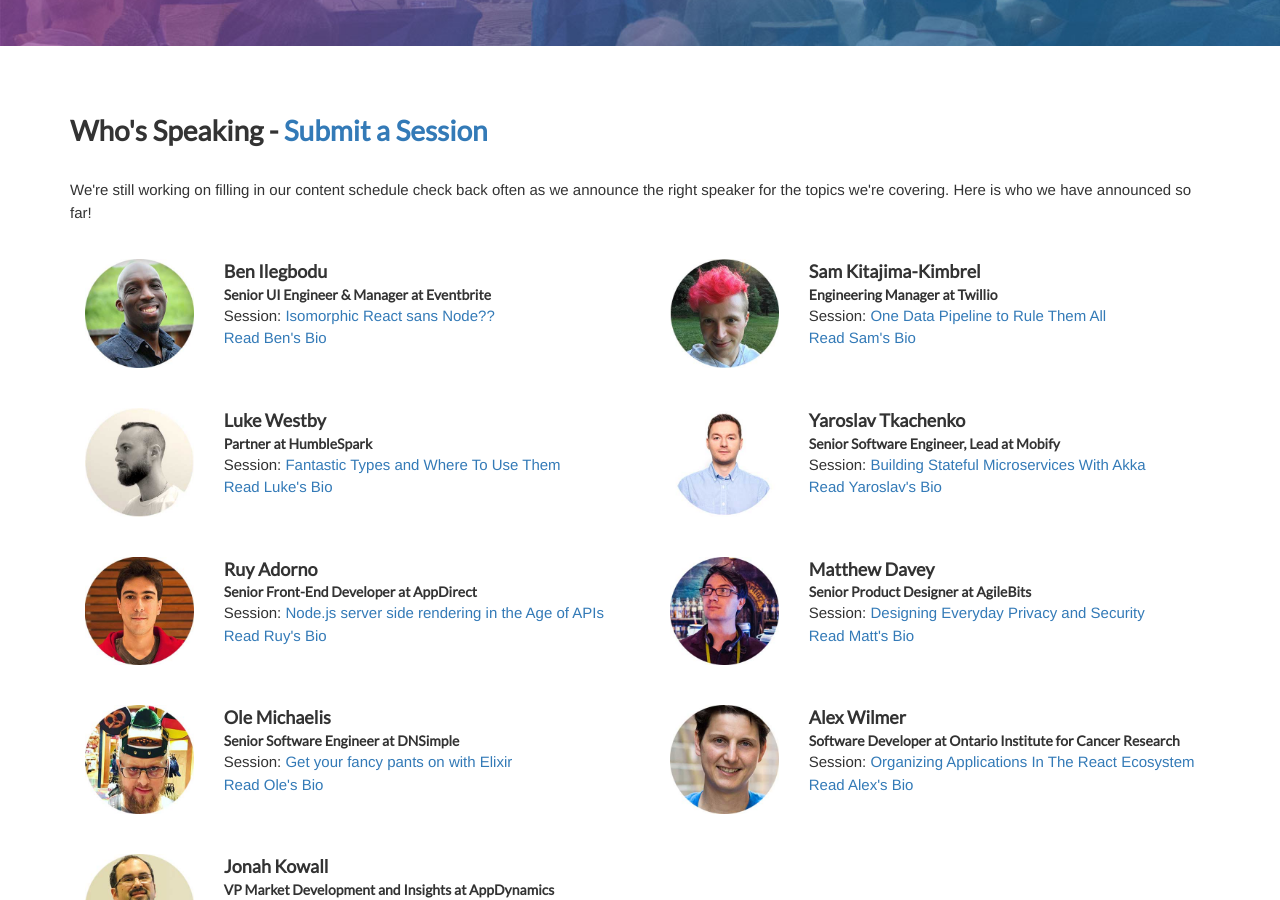
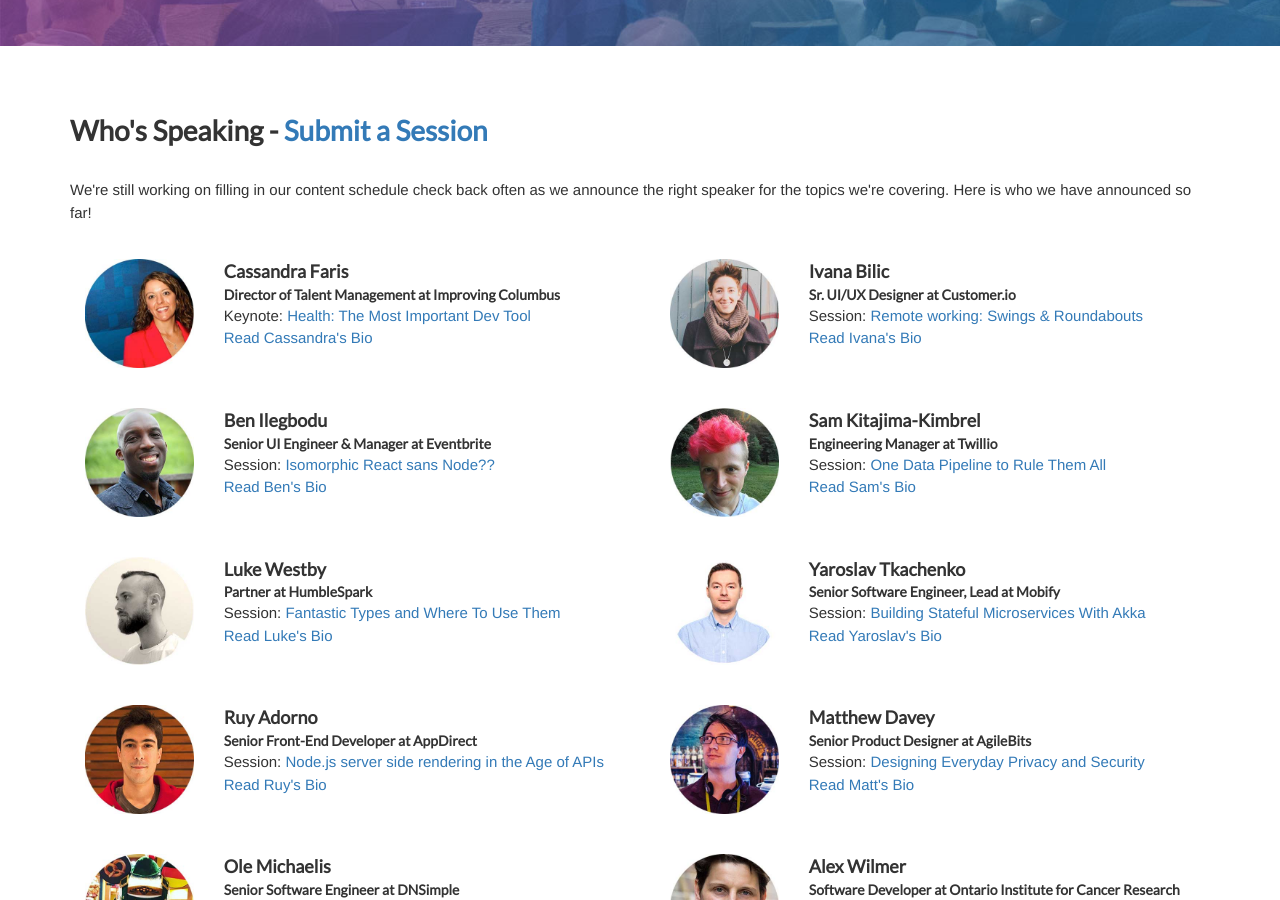
Before and after one commit to fullstackto/fsto2017, a Jekyll site: the page built from index.html, in a window 1280 px wide and 900 px high, scrolled down 1538 px. Built offline with Jekyll 4.4.1, drawn with Linux system fonts in a browser that asks for light colours; some of the changed text lies outside the part shown.

```diff
--- a/_includes/footer.html
+++ b/_includes/footer.html
@@ -96,6 +96,12 @@
 						<a href="http://www.meetup.com/ruby-lightning-to/" target="_Blank"><img src="/images/sponsors/rubylightning.jpg" class="img-responsive" alt="Ruby Lightning Talks"></a>
 					</div>
 				</div>
+        <div class="sponsor">
+					<p class="rank">Community Partner</p>
+					<div class="sponsor-img">
+						<a href="https://www.womenwhocode.com/toronto" target="_Blank"><img src="/images/sponsors/wwc.jpg" class="img-responsive" alt="Women Who Code Toronto"></a>
+					</div>
+				</div>
 		    </div>
 	     </div>
      </div>
--- a/index.html
+++ b/index.html
@@ -48,6 +48,30 @@ card: http://2017.fsto.co/images/card.jpg
       <div class="col-xs-12">
         <h2 id="speakers">Who's Speaking - <a href="/speak">Submit a Session</a></h2>
         <p>We're still working on filling in our content schedule check back often as we announce the right speaker for the topics we're covering. Here is who we have announced so far!</p>
+      </div>
+    </div>
+    <div class="row">
+      <div class="col-sm-6 speaker speaker-card">
+          <div class="col-xs-3">
+            <img src="/images/speakers/cassandra.jpg" alt="Cassandra Photo" class="img-responsive" />
+          </div>
+          <div class="col-xs-9">
+            <h4>Cassandra Faris</h4>
+            <h5>Director of Talent Management at Improving Columbus</h5>
+            <p>Keynote: <a href="/sessions#cassandra">Health: The Most Important Dev Tool</a><br />
+            <a href="/speakers#cassandra">Read Cassandra's Bio</a></p>
+          </div>
+      </div>
+      <div class="col-sm-6 speaker speaker-card">
+          <div class="col-xs-3">
+            <img src="/images/speakers/ivana.jpg" alt="Ivana Photo" class="img-responsive" />
+          </div>
+          <div class="col-xs-9">
+            <h4>Ivana Bilic</h4>
+            <h5>Sr. UI/UX Designer at Customer.io</h5>
+            <p>Session: <a href="/sessions#ivana">Remote working: Swings &amp; Roundabouts</a><br />
+            <a href="/speakers#ivana">Read Ivana's Bio</a></p>
+          </div>
       </div>
     </div>
     <div class="row">
@@ -193,7 +217,7 @@ card: http://2017.fsto.co/images/card.jpg
             <tbody>
               <tr>
                 <td>9:30-10:15</td>
-                <td colspan="3">Keynote</td>
+                <td colspan="3">Keynote - <a href="/sessions#cassandra">Health: The Most Important Dev Tool</a></td>
               </tr>
 
               <tr>
@@ -260,7 +284,7 @@ card: http://2017.fsto.co/images/card.jpg
                 <td>9:30-10:15</td>
                 <td><a href="/sessions#luke">Fantastic Types and Where To Use Them</a></td>
                 <td>SS CODE</td>
-                <td>Team Skills</td>
+                <td><a href="/sessions#ivana">Remote working: Swings &amp; Roundabouts</a></td>
               </tr>
               <tr>
                 <td>10:30-11:15</td>
```
Also changed, not shown: sessions/index.html (+12 -0 lines), speakers/index.html (+14 -0 lines), images/speakers/cassandra.jpg (added), images/speakers/ivana.jpg (added).
